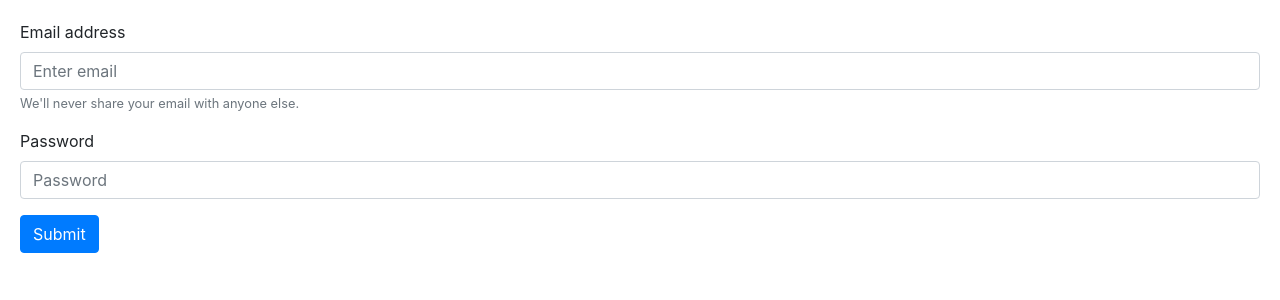
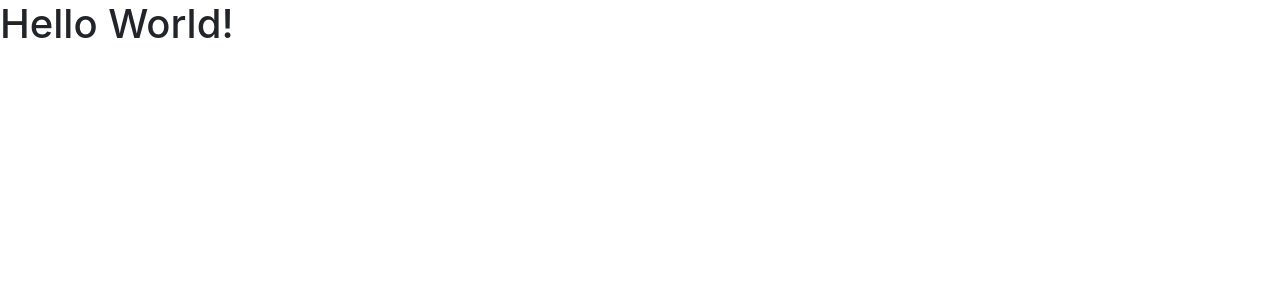
Before and after one commit to bishoymelek-zz/quick-one-page-react-with-dashboard, a React app: page / in a window 1280 px wide. Shown: the top 300 px of the page. Built offline with nearby package versions, Linux system fonts and the light colour scheme.

Commit message:
have routes for enduser and admin working

```diff
--- a/src/App.js
+++ b/src/App.js
@@ -1,13 +1,16 @@
 import React, { Component } from 'react';
 import { Switch, Route } from 'react-router-dom';
-import allRoutes from './routes';
+import { adminRoutes, endUserRoutes } from './routes';
 
 class App extends Component {
     render() {
         return (
             <Switch>
-                {allRoutes.map((route) =>
-                    (<Route exact  component={route.component} path={route.path} key={route.path} />  )
+                {endUserRoutes.map((route) =>
+                    (<Route exact component={route.component} path={route.path} key={route.path} />)
+                )}
+                {adminRoutes.map((route) =>
+                    (<Route exact component={route.component} path={`/admin/` + route.path} key={route.path} />)
                 )}
             </Switch>
         )
--- a/src/routes.js
+++ b/src/routes.js
@@ -3,12 +3,9 @@
 */
 
 // Super Admin Site Routes
-import superAdmin from './superAdmin/routes/routesList'
+import adminRoutes from './superAdmin/routes/routesList'
+// End-User Site Routes
+import endUserRoutes from './endUser/routes/routesList'
 
-let routeConfig = [];
-// concat all routes
-routeConfig = routeConfig.concat(
-    superAdmin(),
-);
 
-export default routeConfig;
+export { adminRoutes, endUserRoutes };
--- a/src/superAdmin/routes/routesList.js
+++ b/src/superAdmin/routes/routesList.js
@@ -1,8 +1,9 @@
 import homePage from './home'
 import authPage from './auth'
-export default (store) => {
-    return [
-        { path: '/', component: authPage },
-        { path: '/home', component: homePage },
-    ]
-}
+
+
+const routesList = [
+    { path: '', component: authPage },
+    { path: 'home', component: homePage },
+];
+export default routesList;
```
